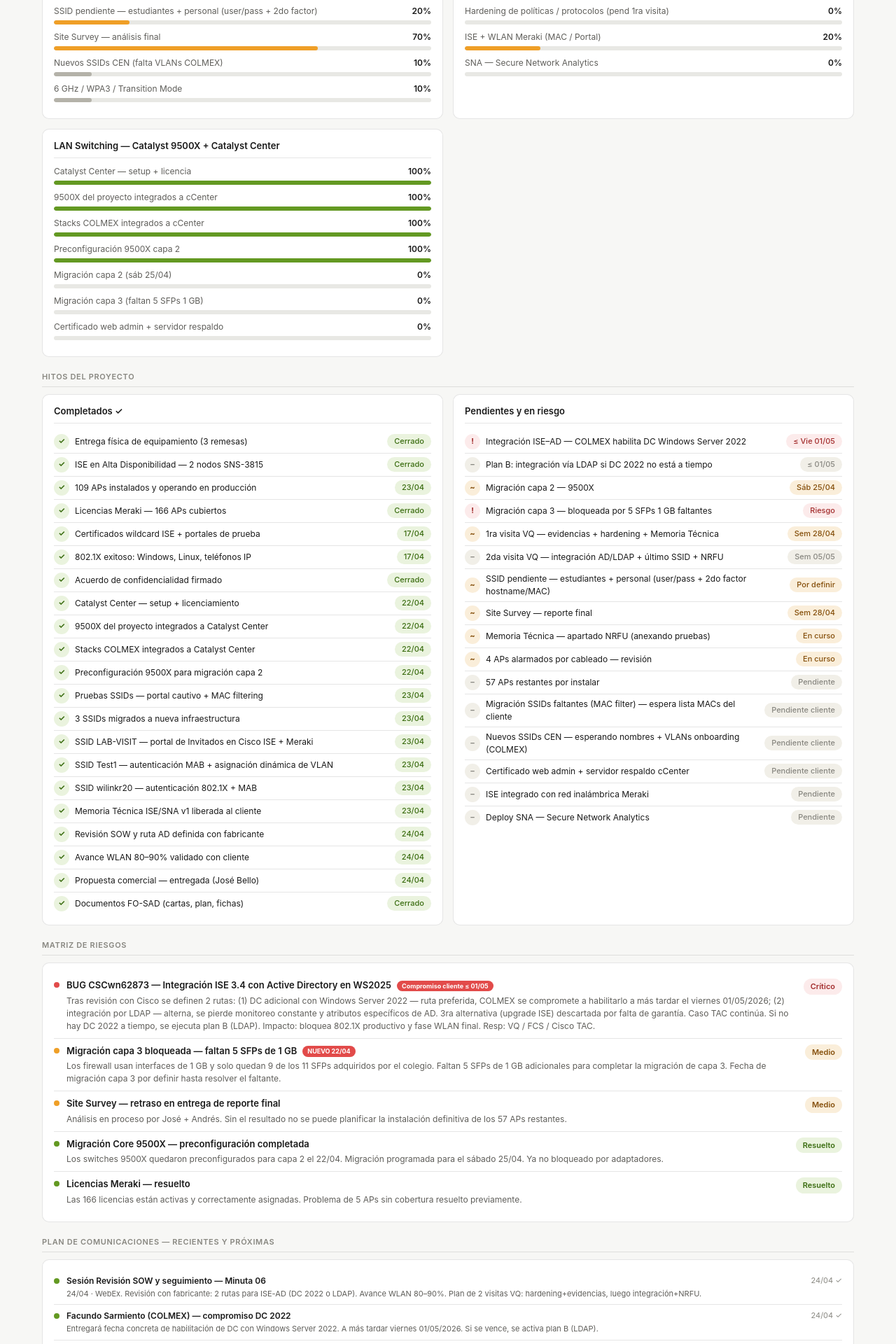
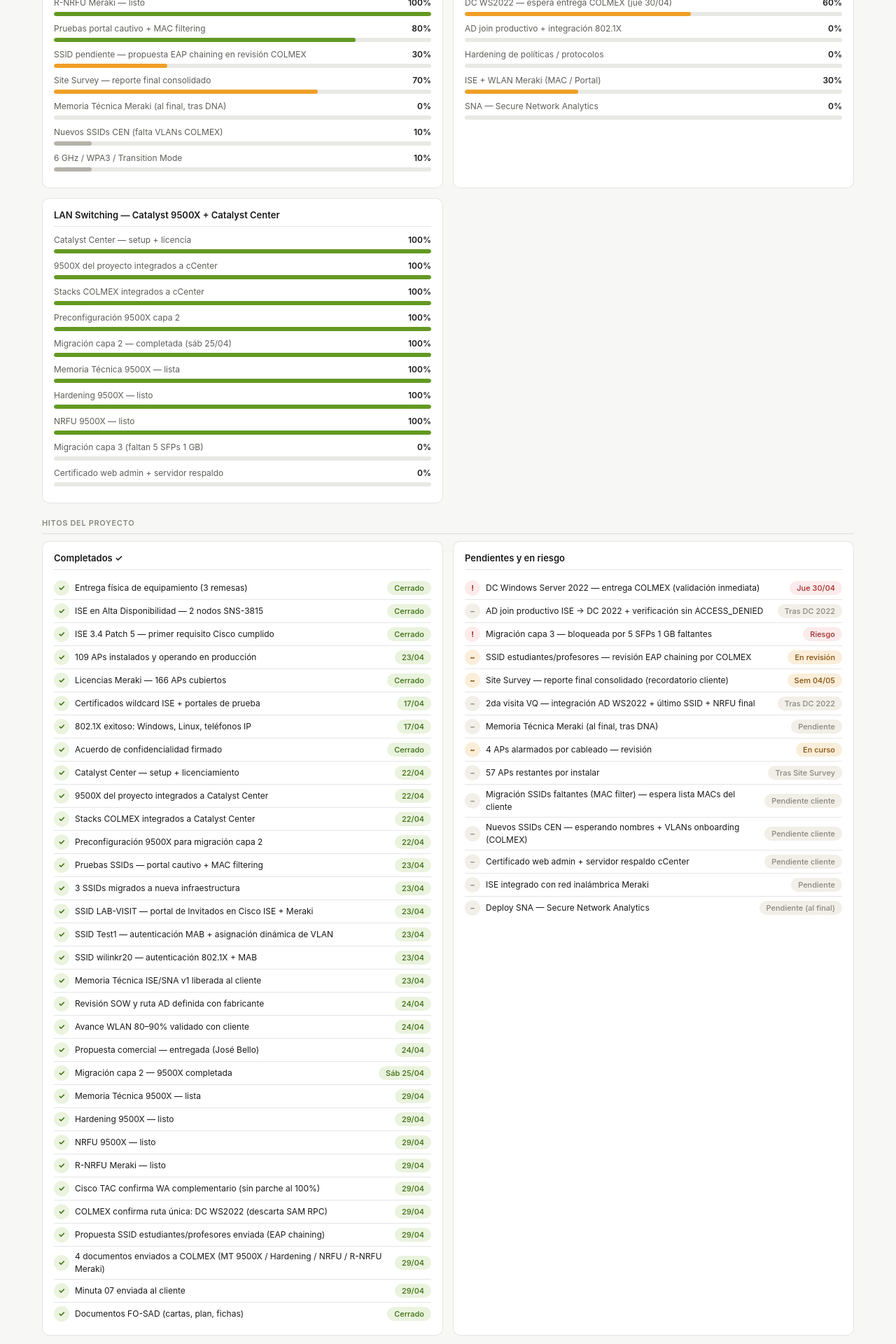
Before and after one commit to maxceca/colmex, a React (Create React App) app: page / in a window 1280 px wide. Shown: the part 680-2600 px from the top of the page at 70% size. Built offline with nearby package versions, Linux system fonts and the light colour scheme.

Commit message:
dashboard: actualizacion 29/04/2026 - sesion revision SOW + 4 docs y minuta 07 enviados

```diff
--- a/src/data.js
+++ b/src/data.js
@@ -9,23 +9,23 @@ export const proyecto = {
   contrato: "COLMEX-LPN-ADQ-11-25",
   pm: "Alan Cerón Cardonne",
   email: "aceron@censys.com.mx",
-  actualizado: "24 de abril de 2026",
-  sesion: "Sesión 24/04/2026 · Revisión SOW y seguimiento",
+  actualizado: "29 de abril de 2026",
+  sesion: "Sesión 29/04/2026 · Revisión SOW y seguimiento — sesiones se mueven a viernes",
 };
 
 export const kpis = [
   { label: "APs instalados", valor: "109", sufijo: "/ 166", sub: "66% completado · 57 APs pendientes · 4 alarmados por cableado", color: "blue" },
-  { label: "SSIDs / WLAN", valor: "85%", sub: "80–90% avanzado · solo 1 SSID pendiente (estudiantes + personal)", color: "amber" },
-  { label: "Riesgos activos", valor: "3", sub: "1 crítico (AD) · 2 medios (SFPs, Site Survey)", color: "red" },
-  { label: "Avance general", valor: "64%", sub: "cCenter desplegado · ruta AD definida · pendiente fecha compromiso DC 2022", color: "amber" },
+  { label: "SSIDs / WLAN", valor: "85%", sub: "Solo 1 SSID pendiente — propuesta EAP chaining (user/pass + cert) en revisión COLMEX", color: "amber" },
+  { label: "Riesgos activos", valor: "3", sub: "1 crítico (AD WS2022) · 2 medios (SFPs, Site Survey)", color: "red" },
+  { label: "Avance general", valor: "70%", sub: "Migración L2 9500X completada · MT/Hardening/NRFU 9500X listos · espera DC 2022", color: "amber" },
 ];
 
 export const alerta = {
   activa: true,
-  titulo: "BUG CSCwn62873: ISE 3.4 no integra con Active Directory en Windows Server 2025",
-  badge: "Ruta definida · Fecha compromiso ≤ vie 01/05",
+  titulo: "BUG CSCwn62873: ISE 3.4 + Active Directory en Windows Server 2025",
+  badge: "Cisco confirma: única ruta = DC WS2022",
   descripcion:
-    'Tras revisión con fabricante, se priorizan 2 rutas: (1) desplegar DC adicional con Windows Server 2022 — ruta preferida, COLMEX se compromete a tener fecha de habilitación a más tardar el viernes 01/05/2026; (2) integración vía LDAP (sin AD join) — ruta alterna, pero se pierde monitoreo constante y atributos específicos de AD. La 3ra alternativa (upgrade ISE) queda descartada por falta de garantía del fabricante. Caso TAC sigue en seguimiento. Resp: Víctor Quintanar / Facundo Sarmiento.',
+    'Cisco TAC confirmó que el workaround es complementario: (1) ISE patcheado — ya cumplido (3.4 P5), (2) habilitar SAM RPC en el DC WS2025 — COLMEX lo rechazó por inseguro. No existe parche que solvente al 100% lado ISE. Ruta única acordada: VM aislada con Windows Server 2022 como DC adicional, exclusivo para integración ISE (mínima exposición). Facundo Sarmiento espera entrega del servidor mañana jueves 30/04 — validación inmediata: hacer AD join y verificar ausencia del error ACCESS_DENIED. Resp: VQ / FCS.',
 };
 
 export const tecnologias = [
@@ -36,9 +36,11 @@ export const tecnologias = [
       { label: "Configuración base Meraki", pct: 90, color: "green" },
       { label: "SSIDs migrados / validados (80–90%)", pct: 85, color: "green" },
       { label: "SSIDs de validación configurados (LAB-VISIT, Test1, wilinkr20)", pct: 100, color: "green" },
+      { label: "R-NRFU Meraki — listo", pct: 100, color: "green" },
       { label: "Pruebas portal cautivo + MAC filtering", pct: 80, color: "green" },
-      { label: "SSID pendiente — estudiantes + personal (user/pass + 2do factor)", pct: 20, color: "amber" },
-      { label: "Site Survey — análisis final", pct: 70, color: "amber" },
+      { label: "SSID pendiente — propuesta EAP chaining en revisión COLMEX", pct: 30, color: "amber" },
+      { label: "Site Survey — reporte final consolidado", pct: 70, color: "amber" },
+      { label: "Memoria Técnica Meraki (al final, tras DNA)", pct: 0, color: "gray" },
       { label: "Nuevos SSIDs CEN (falta VLANs COLMEX)", pct: 10, color: "gray" },
       { label: "6 GHz / WPA3 / Transition Mode", pct: 10, color: "gray" },
     ],
@@ -47,12 +49,13 @@ export const tecnologias = [
     titulo: "Seguridad — ISE / SNA",
     barras: [
       { label: "ISE hardware + alta disponibilidad", pct: 100, color: "green" },
+      { label: "ISE 3.4 Patch 5 — primer requisito Cisco cumplido", pct: 100, color: "green" },
       { label: "Certificados + portal de prueba", pct: 90, color: "green" },
       { label: "802.1X cableado en maqueta", pct: 85, color: "amber" },
-      { label: "Ruta integración AD definida (DC 2022 o LDAP)", pct: 50, color: "amber" },
-      { label: "Integración productiva AD/LDAP", pct: 0, color: "red" },
-      { label: "Hardening de políticas / protocolos (pend 1ra visita)", pct: 0, color: "gray" },
-      { label: "ISE + WLAN Meraki (MAC / Portal)", pct: 20, color: "amber" },
+      { label: "DC WS2022 — espera entrega COLMEX (jue 30/04)", pct: 60, color: "amber" },
+      { label: "AD join productivo + integración 802.1X", pct: 0, color: "red" },
+      { label: "Hardening de políticas / protocolos", pct: 0, color: "gray" },
+      { label: "ISE + WLAN Meraki (MAC / Portal)", pct: 30, color: "amber" },
       { label: "SNA — Secure Network Analytics", pct: 0, color: "gray" },
     ],
   },
@@ -63,7 +66,10 @@ export const tecnologias = [
       { label: "9500X del proyecto integrados a cCenter", pct: 100, color: "green" },
       { label: "Stacks COLMEX integrados a cCenter", pct: 100, color: "green" },
       { label: "Preconfiguración 9500X capa 2", pct: 100, color: "green" },
-      { label: "Migración capa 2 (sáb 25/04)", pct: 0, color: "amber" },
+      { label: "Migración capa 2 — completada (sáb 25/04)", pct: 100, color: "green" },
+      { label: "Memoria Técnica 9500X — lista", pct: 100, color: "green" },
+      { label: "Hardening 9500X — listo", pct: 100, color: "green" },
+      { label: "NRFU 9500X — listo", pct: 100, color: "green" },
       { label: "Migración capa 3 (faltan 5 SFPs 1 GB)", pct: 0, color: "red" },
       { label: "Certificado web admin + servidor respaldo", pct: 0, color: "gray" },
     ],
@@ -74,6 +80,7 @@ export const tecnologias = [
 export const hitosCompletados = [
   { texto: "Entrega física de equipamiento (3 remesas)", fecha: "Cerrado", estado: "done" },
   { texto: "ISE en Alta Disponibilidad — 2 nodos SNS-3815", fecha: "Cerrado", estado: "done" },
+  { texto: "ISE 3.4 Patch 5 — primer requisito Cisco cumplido", fecha: "Cerrado", estado: "done" },
   { texto: "109 APs instalados y operando en producción", fecha: "23/04", estado: "done" },
   { texto: "Licencias Meraki — 166 APs cubiertos", fecha: "Cerrado", estado: "done" },
   { texto: "Certificados wildcard ISE + portales de prueba", fecha: "17/04", estado: "done" },
@@ -92,36 +99,44 @@ export const hitosCompletados = [
   { texto: "Revisión SOW y ruta AD definida con fabricante", fecha: "24/04", estado: "done" },
   { texto: "Avance WLAN 80–90% validado con cliente", fecha: "24/04", estado: "done" },
   { texto: "Propuesta comercial — entregada (José Bello)", fecha: "24/04", estado: "done" },
+  { texto: "Migración capa 2 — 9500X completada", fecha: "Sáb 25/04", estado: "done" },
+  { texto: "Memoria Técnica 9500X — lista", fecha: "29/04", estado: "done" },
+  { texto: "Hardening 9500X — listo", fecha: "29/04", estado: "done" },
+  { texto: "NRFU 9500X — listo", fecha: "29/04", estado: "done" },
+  { texto: "R-NRFU Meraki — listo", fecha: "29/04", estado: "done" },
+  { texto: "Cisco TAC confirma WA complementario (sin parche al 100%)", fecha: "29/04", estado: "done" },
+  { texto: "COLMEX confirma ruta única: DC WS2022 (descarta SAM RPC)", fecha: "29/04", estado: "done" },
+  { texto: "Propuesta SSID estudiantes/profesores enviada (EAP chaining)", fecha: "29/04", estado: "done" },
+  { texto: "4 documentos enviados a COLMEX (MT 9500X / Hardening / NRFU / R-NRFU Meraki)", fecha: "29/04", estado: "done" },
+  { texto: "Minuta 07 enviada al cliente", fecha: "29/04", estado: "done" },
   { texto: "Documentos FO-SAD (cartas, plan, fichas)", fecha: "Cerrado", estado: "done" },
 ];
 
 export const hitosPendientes = [
-  { texto: "Integración ISE–AD — COLMEX habilita DC Windows Server 2022", fecha: "≤ Vie 01/05", estado: "risk" },
-  { texto: "Plan B: integración vía LDAP si DC 2022 no está a tiempo", fecha: "≤ 01/05", estado: "pend" },
-  { texto: "Migración capa 2 — 9500X", fecha: "Sáb 25/04", estado: "wip" },
+  { texto: "DC Windows Server 2022 — entrega COLMEX (validación inmediata)", fecha: "Jue 30/04", estado: "risk" },
+  { texto: "AD join productivo ISE → DC 2022 + verificación sin ACCESS_DENIED", fecha: "Tras DC 2022", estado: "pend" },
   { texto: "Migración capa 3 — bloqueada por 5 SFPs 1 GB faltantes", fecha: "Riesgo", estado: "risk" },
-  { texto: "1ra visita VQ — evidencias + hardening + Memoria Técnica", fecha: "Sem 28/04", estado: "wip" },
-  { texto: "2da visita VQ — integración AD/LDAP + último SSID + NRFU", fecha: "Sem 05/05", estado: "pend" },
-  { texto: "SSID pendiente — estudiantes + personal (user/pass + 2do factor hostname/MAC)", fecha: "Por definir", estado: "wip" },
-  { texto: "Site Survey — reporte final", fecha: "Sem 28/04", estado: "wip" },
-  { texto: "Memoria Técnica — apartado NRFU (anexando pruebas)", fecha: "En curso", estado: "wip" },
+  { texto: "SSID estudiantes/profesores — revisión EAP chaining por COLMEX", fecha: "En revisión", estado: "wip" },
+  { texto: "Site Survey — reporte final consolidado (recordatorio cliente)", fecha: "Sem 04/05", estado: "wip" },
+  { texto: "2da visita VQ — integración AD WS2022 + último SSID + NRFU final", fecha: "Tras DC 2022", estado: "pend" },
+  { texto: "Memoria Técnica Meraki (al final, tras DNA)", fecha: "Pendiente", estado: "pend" },
   { texto: "4 APs alarmados por cableado — revisión", fecha: "En curso", estado: "wip" },
-  { texto: "57 APs restantes por instalar", fecha: "Pendiente", estado: "pend" },
+  { texto: "57 APs restantes por instalar", fecha: "Tras Site Survey", estado: "pend" },
   { texto: "Migración SSIDs faltantes (MAC filter) — espera lista MACs del cliente", fecha: "Pendiente cliente", estado: "pend" },
   { texto: "Nuevos SSIDs CEN — esperando nombres + VLANs onboarding (COLMEX)", fecha: "Pendiente cliente", estado: "pend" },
   { texto: "Certificado web admin + servidor respaldo cCenter", fecha: "Pendiente cliente", estado: "pend" },
   { texto: "ISE integrado con red inalámbrica Meraki", fecha: "Pendiente", estado: "pend" },
-  { texto: "Deploy SNA — Secure Network Analytics", fecha: "Pendiente", estado: "pend" },
+  { texto: "Deploy SNA — Secure Network Analytics", fecha: "Pendiente (al final)", estado: "pend" },
 ];
 
 // nivel: "critico" | "medio" | "resuelto"
 export const riesgos = [
   {
     nivel: "critico",
-    titulo: "BUG CSCwn62873 — Integración ISE 3.4 con Active Directory en WS2025",
-    badge: "Compromiso cliente ≤ 01/05",
+    titulo: "Integración ISE 3.4 + Active Directory — única ruta DC WS2022",
+    badge: "Espera entrega DC jue 30/04",
     descripcion:
-      "Tras revisión con Cisco se definen 2 rutas: (1) DC adicional con Windows Server 2022 — ruta preferida, COLMEX se compromete a habilitarlo a más tardar el viernes 01/05/2026; (2) integración por LDAP — alterna, se pierde monitoreo constante y atributos específicos de AD. 3ra alternativa (upgrade ISE) descartada por falta de garantía. Caso TAC continúa. Si no hay DC 2022 a tiempo, se ejecuta plan B (LDAP). Impacto: bloquea 802.1X productivo y fase WLAN final. Resp: VQ / FCS / Cisco TAC.",
+      "Cisco TAC confirmó (29/04) que el workaround del FN74321 es complementario: ISE patcheado (ya cumplido — 3.4 P5) + habilitar SAM RPC en DC WS2025. COLMEX rechazó SAM RPC por considerarlo inseguro. NO existe parche del lado ISE que resuelva al 100%. Única ruta acordada: VM aislada con Windows Server 2022 como DC adicional. Facundo Sarmiento espera la entrega para jueves 30/04 — validación inmediata. Si la entrega se atrasa, se mantiene la ruta. Impacto: bloquea 802.1X productivo. Resp: FCS / VQ.",
   },
   {
     nivel: "medio",
@@ -132,15 +147,16 @@ export const riesgos = [
   },
   {
     nivel: "medio",
-    titulo: "Site Survey — retraso en entrega de reporte final",
+    titulo: "Site Survey — reporte final consolidado pendiente",
+    badge: "Recordatorio cliente 29/04",
     descripcion:
-      "Análisis en proceso por José + Andrés. Sin el resultado no se puede planificar la instalación definitiva de los 57 APs restantes.",
+      "Luis Enrique Yáñez (COLMEX) recordó en la sesión del 29/04 que el reporte final consolidado del Site Survey sigue pendiente. Andrés se comprometió a entregarlo esta semana. Sin él, COLMEX no puede planificar la ubicación final de nodos para los 57 APs restantes.",
   },
   {
     nivel: "resuelto",
-    titulo: "Migración Core 9500X — preconfiguración completada",
+    titulo: "Migración Core 9500X — capa 2 completada",
     descripcion:
-      "Los switches 9500X quedaron preconfigurados para capa 2 el 22/04. Migración programada para el sábado 25/04. Ya no bloqueado por adaptadores.",
+      "Migración capa 2 ejecutada exitosamente el sábado 25/04. Memoria Técnica, Hardening y NRFU de los 9500X listos. R-NRFU Meraki también listo. Documentos compartidos al cliente para revisión.",
   },
   {
     nivel: "resuelto",
@@ -152,24 +168,24 @@ export const riesgos = [
 
 // tipo: "hecho" | "pendiente"
 export const comunicaciones = [
-  { tipo: "hecho", quien: "Sesión Revisión SOW y seguimiento — Minuta 06", que: "24/04 · WebEx. Revisión con fabricante: 2 rutas para ISE-AD (DC 2022 o LDAP). Avance WLAN 80–90%. Plan de 2 visitas VQ: hardening+evidencias, luego integración+NRFU.", cuando: "24/04 ✓" },
-  { tipo: "hecho", quien: "Facundo Sarmiento (COLMEX) — compromiso DC 2022", que: "Entregará fecha concreta de habilitación de DC con Windows Server 2022. A más tardar viernes 01/05/2026. Si se vence, se activa plan B (LDAP).", cuando: "24/04 ✓" },
-  { tipo: "hecho", quien: "Luis Enrique Yáñez (COLMEX)", que: "Confirma que el avance va bien. ISE aún no productivo — sigue en fase de implementación.", cuando: "24/04 ✓" },
-  { tipo: "hecho", quien: "Sesión semanal de seguimiento — Minuta 05", que: "22/04 · 11:00 hrs · WebEx. Avances DNAC, 9500X, WLAN, caso TAC BUG AD (3 WA identificados), Memoria Técnica v1.", cuando: "22/04 ✓" },
-  { tipo: "hecho", quien: "Deploy Catalyst Center + integración switches", que: "Setup cCenter, licenciamiento, integración 9500X del proyecto y stacks COLMEX. Preconfiguración 9500X para migración capa 2.", cuando: "22/04 ✓" },
-  { tipo: "hecho", quien: "Pruebas WLAN — Víctor Quintanar", que: "Pruebas SSIDs con portal cautivo (OK) y MAC filtering en SSIDs faltantes.", cuando: "23/04 ✓" },
-  { tipo: "hecho", quien: "Memoria Técnica ISE/SNA v1 liberada", que: "Primer documento entregado al cliente para revisión. Apartado NRFU breve — se anexarán pruebas conforme cliente las solicite.", cuando: "23/04 ✓" },
-  { tipo: "hecho", quien: "Víctor Quintanar — resumen actividades en sitio 23/04", que: "Correo a COLMEX: configuración de 3 SSIDs — (1) LAB-VISIT portal Invitados en ISE+Meraki, (2) Test1 con MAB + VLAN dinámica, (3) wilinkr20 con 802.1X + MAB.", cuando: "24/04 ✓" },
-  { tipo: "pendiente", quien: "COLMEX — DC Windows Server 2022", que: "Habilitar el servidor DC en WS2022 a más tardar el viernes 01/05 para integración con ISE. Si no, se activa LDAP como plan B.", cuando: "≤ 01/05" },
-  { tipo: "pendiente", quien: "Víctor Quintanar — 1ra visita en sitio", que: "Siguiente semana: recabar evidencias, completar Memoria Técnica, aplicar hardening de políticas y protocolos en ISE.", cuando: "Sem 28/04" },
-  { tipo: "pendiente", quien: "Víctor Quintanar — 2da visita en sitio", que: "Integración AD (o LDAP) + configuración del último SSID pendiente + pruebas NRFU.", cuando: "Sem 05/05" },
+  { tipo: "hecho", quien: "Sesión Revisión SOW y seguimiento — Minuta 07", que: "29/04 · WebEx. Confirmación Cisco TAC: WA complementario, sin parche al 100%. COLMEX rechaza SAM RPC; ruta única DC WS2022 (entrega esperada jue 30/04). Propuesta SSID estudiantes (EAP chaining). Cierre migración L2 + entrega de 4 documentos.", cuando: "29/04 ✓" },
+  { tipo: "hecho", quien: "Cisco TAC (Sherlock / Harvi Arias) — caso BUG CSCwn62873", que: "Confirma que ambos workarounds del FN74321 son obligatorios y complementarios. ISE 3.4 P5 ya cumple primer requisito. No existe parche lado ISE — única vía técnica: ajustar SAM RPC en DC WS2025 vía GPO o usar DC WS2022.", cuando: "24/04 ✓" },
+  { tipo: "hecho", quien: "COLMEX — descarta SAM RPC por seguridad", que: "El equipo de Active Directory de COLMEX considera inseguro habilitar SAM RPC en el DC productivo WS2025. Se confirma ruta DC WS2022 como única vía viable.", cuando: "29/04 ✓" },
+  { tipo: "hecho", quien: "Víctor Quintanar — propuesta SSID estudiantes/profesores", que: "Correo a COLMEX con propuesta de EAP chaining: doble validación user/pass + certificado de máquina. Acceso completo si dispositivo del colegio + usuario válido; acceso parcial (VLAN/ACL restringida) en otros casos.", cuando: "29/04 ✓" },
+  { tipo: "hecho", quien: "Migración capa 2 — 9500X completada", que: "Migración ejecutada exitosamente el sábado 25/04. Documentación lista: MT 9500X, Hardening, NRFU 9500X, R-NRFU Meraki.", cuando: "25/04 ✓" },
+  { tipo: "hecho", quien: "Sesión Revisión SOW — Minuta 06", que: "24/04 · WebEx. 2 rutas para ISE-AD (DC 2022 o LDAP). Avance WLAN 80–90%. Plan visitas VQ.", cuando: "24/04 ✓" },
+  { tipo: "hecho", quien: "Víctor Quintanar — actividades en sitio 23/04", que: "Configuración 3 SSIDs: LAB-VISIT (Invitados), Test1 (MAB+VLAN din.), wilinkr20 (802.1X+MAB).", cuando: "24/04 ✓" },
+  { tipo: "hecho", quien: "José Bello — propuesta comercial", que: "Propuesta comercial concluida y entregada.", cuando: "24/04 ✓" },
+  { tipo: "pendiente", quien: "COLMEX — DC Windows Server 2022", que: "Entrega del servidor con WS2022. Facundo Sarmiento espera tenerlo para jueves 30/04. Validación inmediata: hacer join al AD y verificar que no aparezca el error ACCESS_DENIED.", cuando: "Jue 30/04" },
+  { tipo: "hecho", quien: "Alan Cerón → COLMEX (4 documentos + minuta)", que: "Enviados al cliente: Memoria Técnica 9500X + Hardening + NRFU 9500X + R-NRFU Meraki, junto con la Minuta 07 de la sesión.", cuando: "29/04 ✓" },
+  { tipo: "pendiente", quien: "COLMEX — revisión propuesta EAP chaining", que: "Revisar propuesta de Víctor para SSID de estudiantes y profesores. Especial atención a Macs entregadas a usuarios que no están en dominio.", cuando: "En revisión" },
+  { tipo: "pendiente", quien: "Andrés González — Site Survey reporte final", que: "Luis Enrique Yáñez recordó que el reporte final consolidado sigue pendiente. Andrés comprometió entrega esta semana.", cuando: "Sem 29/04" },
+  { tipo: "pendiente", quien: "Víctor Quintanar — 2da visita en sitio", que: "Tras llegada del DC WS2022: integración AD productiva + configuración último SSID + pruebas NRFU finales.", cuando: "Tras 30/04" },
   { tipo: "pendiente", quien: "COLMEX → Víctor Quintanar", que: "Entregar lista de MAC addresses para cargarlas a la base de datos de ISE y poder migrar los SSIDs restantes por MAC filtering.", cuando: "Pendiente cliente" },
-  { tipo: "pendiente", quien: "COLMEX → CEN Systems", que: "Compartir nombres de los nuevos SSIDs diseñados por CEN y definir VLANs de onboarding (configuración VLANs en LAN es responsabilidad COLMEX).", cuando: "Pendiente cliente" },
+  { tipo: "pendiente", quien: "COLMEX → CEN Systems", que: "Compartir nombres de los nuevos SSIDs diseñados por CEN y definir VLANs de onboarding (config VLANs en LAN = responsabilidad COLMEX).", cuando: "Pendiente cliente" },
   { tipo: "pendiente", quien: "COLMEX — decisión cCenter", que: "Definir si se usará certificado para web admin y el servidor de respaldo de Catalyst Center.", cuando: "Pendiente cliente" },
   { tipo: "pendiente", quien: "COLMEX — SFPs para capa 3", que: "Adquirir 5 SFPs de 1 GB adicionales para completar la migración de capa 3 en los firewalls.", cuando: "Pendiente cliente" },
-  { tipo: "hecho", quien: "José Bello — propuesta comercial", que: "Propuesta comercial concluida y entregada.", cuando: "24/04 ✓" },
-  { tipo: "pendiente", quien: "Escalación Cisco TAC — BUG CSCwn62873", que: "Seguimiento caso TAC para obtener resolución puntual del fabricante, independiente de los workarounds.", cuando: "En curso" },
-  { tipo: "pendiente", quien: "Próxima sesión semanal de seguimiento", que: "Miércoles 29/04/2026 · 11:00 hrs · WebEx. Agenda: resultado migración capa 2, fecha DC 2022, resultados 1ra visita VQ, SFPs capa 3.", cuando: "29/04" },
+  { tipo: "pendiente", quien: "Próxima sesión — cambia a viernes", que: "Sesiones semanales se mueven definitivamente a viernes (misma hora). Próxima sesión: viernes 08/05/2026 (semana 04/05 corta por feriado 01/05).", cuando: "Vie 08/05" },
 ];
 
 export const entregables = {
@@ -180,16 +196,22 @@ export const entregables = {
     "Cartas de aceptación FO-SAD-5.4",
     "Catálogo fichas técnicas (12 equipos)",
     "Plan de comunicación FO-SAD-5.6",
-    "Minutas 01–06 generadas",
+    "Minutas 01–07 generadas",
     "Acuerdo de confidencialidad",
     "Memoria Técnica ISE/SNA v1 (liberada al cliente)",
+    "Memoria Técnica 9500X",
+    "Hardening 9500X",
+    "NRFU 9500X",
+    "R-NRFU Meraki",
+    "Propuesta comercial (José Bello)",
   ],
   enProceso: [
-    "Memoria Técnica — apartado NRFU + hardening (1ra visita VQ)",
-    "Site Survey — reporte final",
+    "Site Survey — reporte final consolidado",
+    "SSID estudiantes/profesores — revisión EAP chaining",
     "Reporte mensual de tickets",
   ],
   pendientes: [
+    "Memoria Técnica Meraki (al final, tras DNA)",
     "Plan de trabajo detallado",
     "4 cursos Cisco oficiales",
     "Documento diseño técnico HLD",
```
